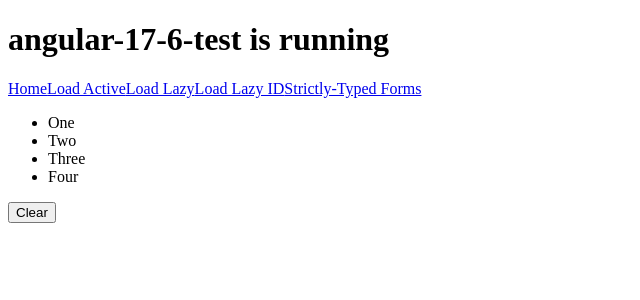
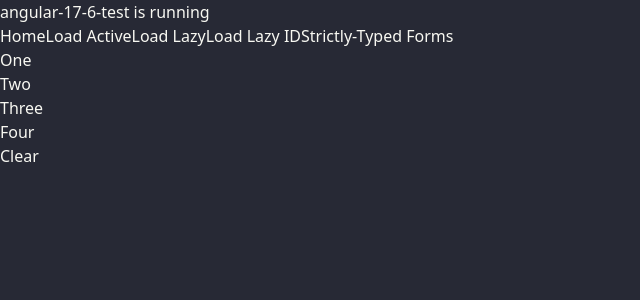
Before and after one commit to theadley/Angular17-Experiments, an Angular app: page / in a window 1280 px wide. Shown: the top 300 px of the page, without its empty margins (0-640 px from the left). Built offline with nearby package versions, Linux system fonts and the light colour scheme.

Commit message:
feat: Angular 14-17 changes
Added tailwind and daisy

```diff
--- a/package.json
+++ b/package.json
@@ -32,12 +32,16 @@
     "@types/express": "^4.17.17",
     "@types/jasmine": "~4.3.0",
     "@types/node": "^16.11.7",
+    "autoprefixer": "^10.4.16",
+    "daisyui": "^3.9.2",
     "jasmine-core": "~5.1.0",
     "karma": "~6.4.0",
     "karma-chrome-launcher": "~3.2.0",
     "karma-coverage": "~2.2.0",
     "karma-jasmine": "~5.1.0",
     "karma-jasmine-html-reporter": "~2.1.0",
+    "postcss": "^8.4.31",
+    "tailwindcss": "^3.3.3",
     "typescript": "~5.2.2"
   }
 }
--- /dev/null
+++ b/postcss.config.js
@@ -0,0 +1,3 @@
+module.exports = {
+  plugins: [require('tailwindcss'), require('autoprefixer')],
+};
--- a/src/styles.sass
+++ b/src/styles.sass
@@ -1 +1,4 @@
 /* You can add global styles to this file, and also import other style files */
+@tailwind base
+@tailwind components
+@tailwind utilities
--- /dev/null
+++ b/tailwind.config.js
@@ -0,0 +1,15 @@
+/** @type {import('tailwindcss').Config} */
+module.exports = {
+  content: [
+    './src/**/*.{html,js,ts}'
+  ],
+  theme: {
+    extend: {},
+  },
+  plugins: [
+    require('daisyui')
+  ],
+  daisyui: {
+    themes: ["dracula"],
+  },
+}
```
Also changed, not shown: 1 other file (tests, documents, lock files or other folders).
